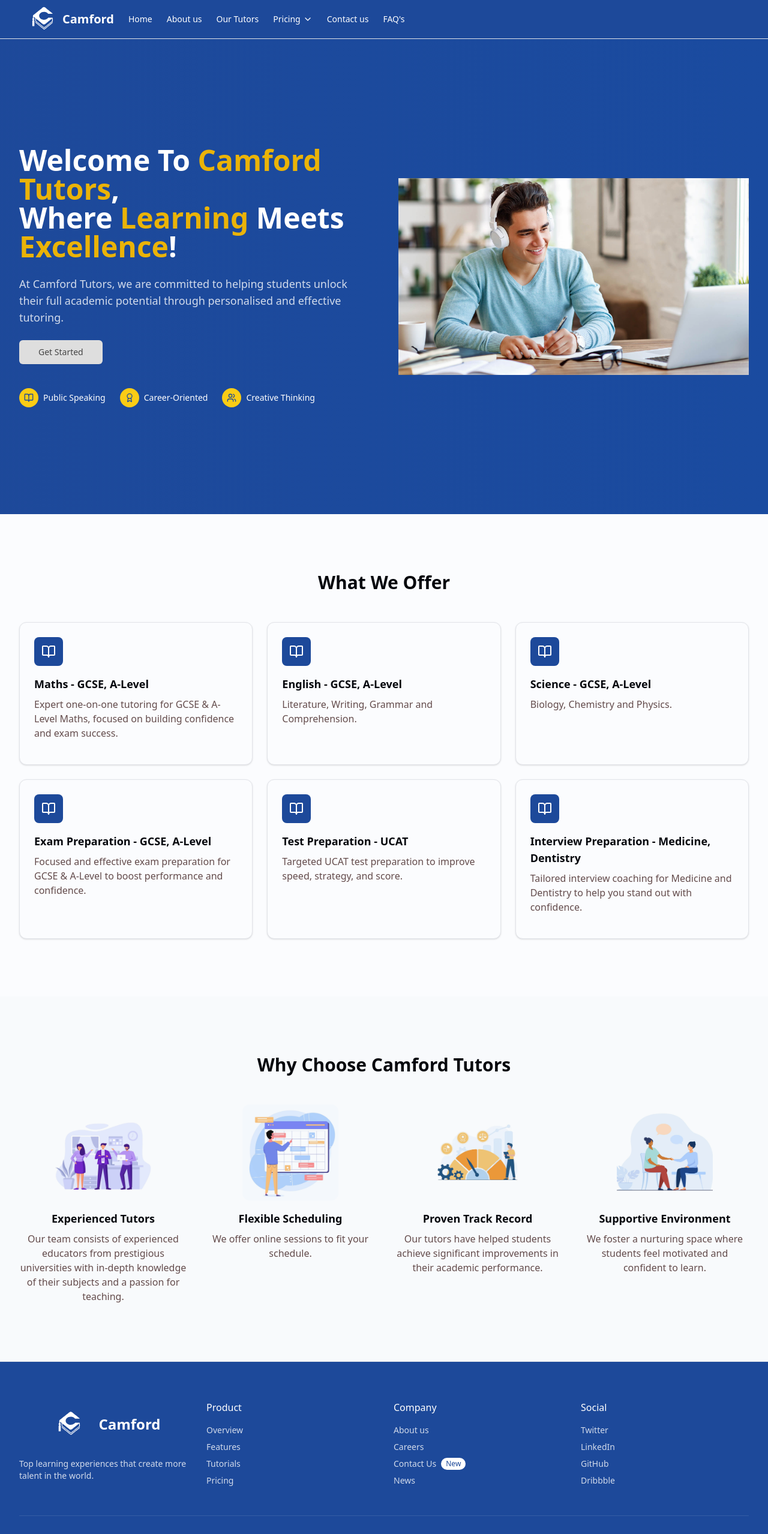
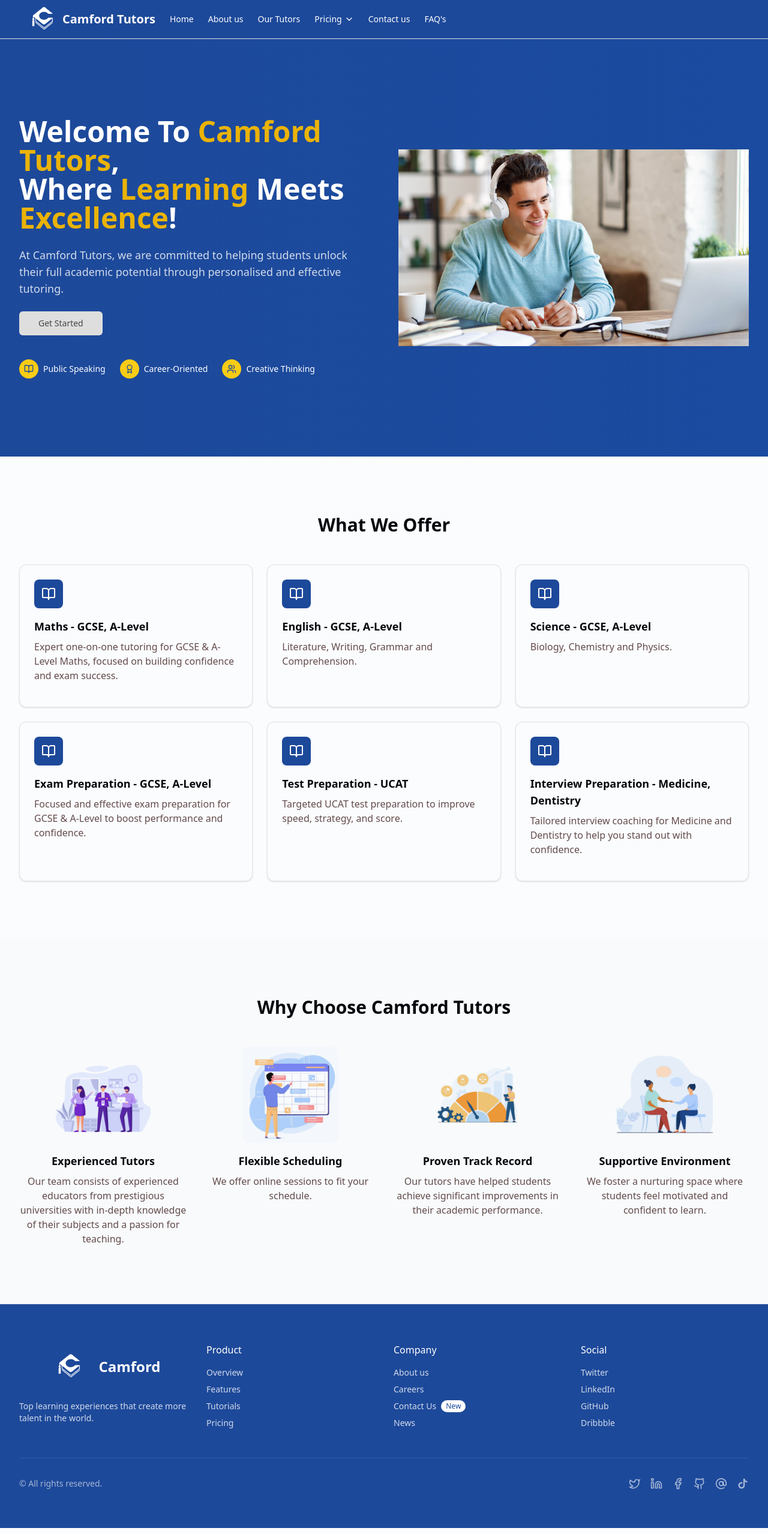
Before and after one commit to Txbish/camford, a Next.js app: page / in a window 1280 px wide. Shown: the top 2557 px of the page at 60% size. Built offline with nearby package versions, Linux system fonts and the light colour scheme.

Commit message:
Update layout styles and add TikTok icon

```diff
--- a/app/page.tsx
+++ b/app/page.tsx
@@ -10,7 +10,7 @@ export default function HomePage() {
     <Layout>
       {/* Hero Section */}
       <section className="relative bg-gradient-to-r from-primary to-primary-600 text-white">
-        <div className="container py-16 md:py-24">
+        <div className="container py-8 md:py-12">
           <div className="grid md:grid-cols-2 gap-12 items-center">
             <div className="space-y-6">
               <h1 className="text-4xl md:text-5xl font-bold">
--- a/components/layout.tsx
+++ b/components/layout.tsx
@@ -13,6 +13,7 @@ import {
   Github,
   AtSign,
 } from "lucide-react";
+import { RiTiktokFill } from "react-icons/ri";
 import { Button } from "@/components/ui/button";
 import { Sheet, SheetContent, SheetTrigger } from "@/components/ui/sheet";
 import {
@@ -33,7 +34,7 @@ export default function Layout({ children }: LayoutProps) {
   return (
     <div className="flex min-h-screen flex-col">
       <header className="sticky top-0 z-50 w-full border-b bg-primary">
-        <div className="container flex h-16 items-center justify-between">
+        <div className="w-full px-4 md:px-8  flex h-16 items-center justify-between">
           <div className="flex items-center gap-6">
             <Link href="/" className="flex items-center">
               <Image
@@ -44,7 +45,9 @@ export default function Layout({ children }: LayoutProps) {
                 priority
                 className="object-contain sm:w-12 sm:h-12 md:w-16 md:h-16 lg:w-20 lg:h-20 -mr-2" // Adjusted margin
               />
-              <span className="text-white text-xl font-bold">Camford</span>
+              <span className="text-white text-xl font-bold">
+                Camford Tutors
+              </span>
             </Link>
 
             <nav className="hidden md:flex items-center gap-6">
@@ -322,6 +325,10 @@ export default function Layout({ children }: LayoutProps) {
                 <AtSign className="h-5 w-5" />
                 <span className="sr-only">Email</span>
               </Link>
+              <Link href="#" className="text-white/60 hover:text-white">
+                <RiTiktokFill className="h-5 w-5" />
+                <span className="sr-only">TikTok</span>
+              </Link>
             </div>
           </div>
         </div>
--- a/package.json
+++ b/package.json
@@ -25,6 +25,7 @@
     "react": "^19.0.0",
     "react-dom": "^19.0.0",
     "react-hook-form": "^7.54.2",
+    "react-icons": "^5.5.0",
     "tailwind-merge": "^3.0.2",
     "tailwindcss-animate": "^1.0.7",
     "zod": "^3.24.2"
```
Also changed, not shown: 1 other file (tests, documents, lock files or other folders).
